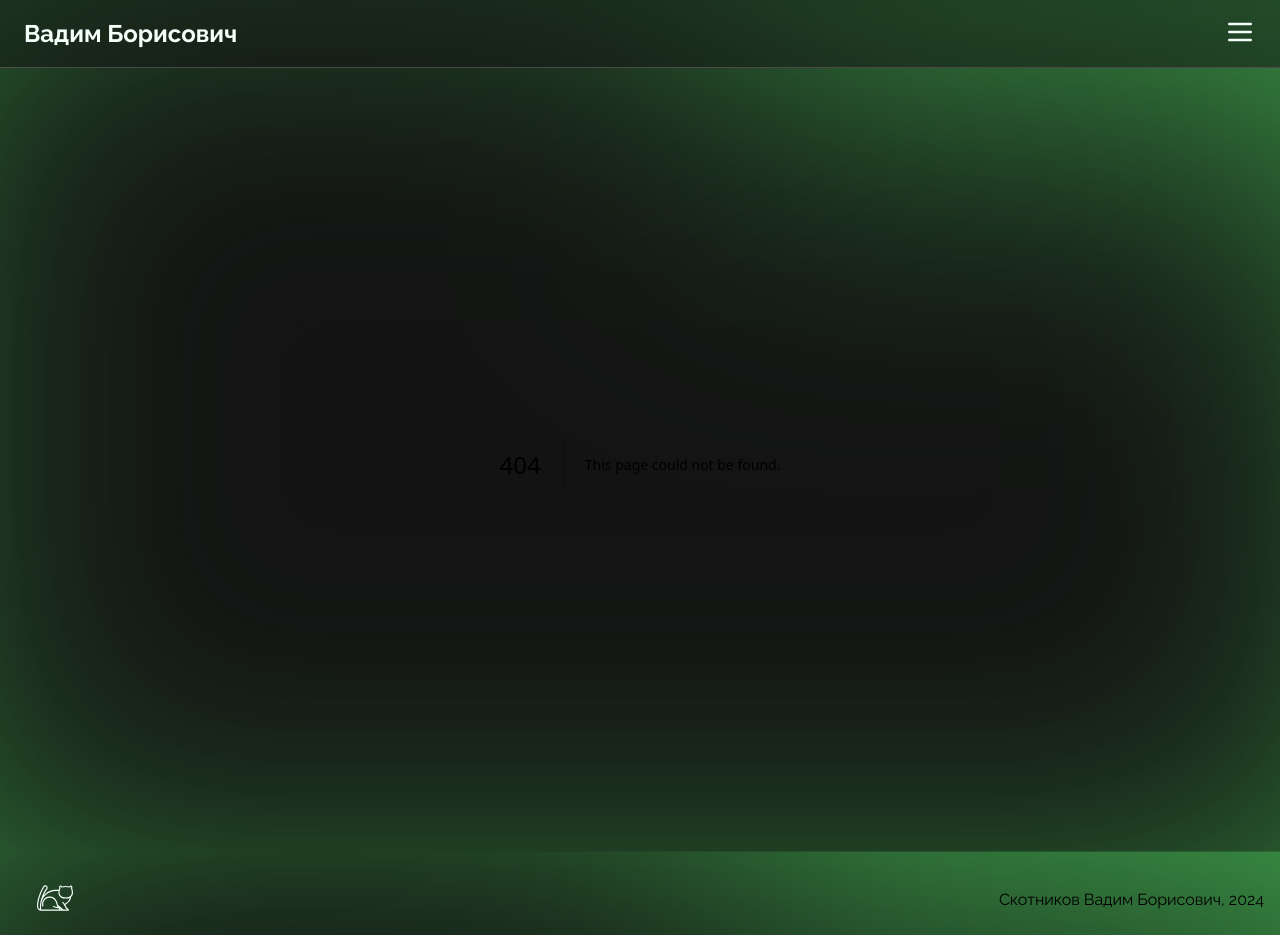
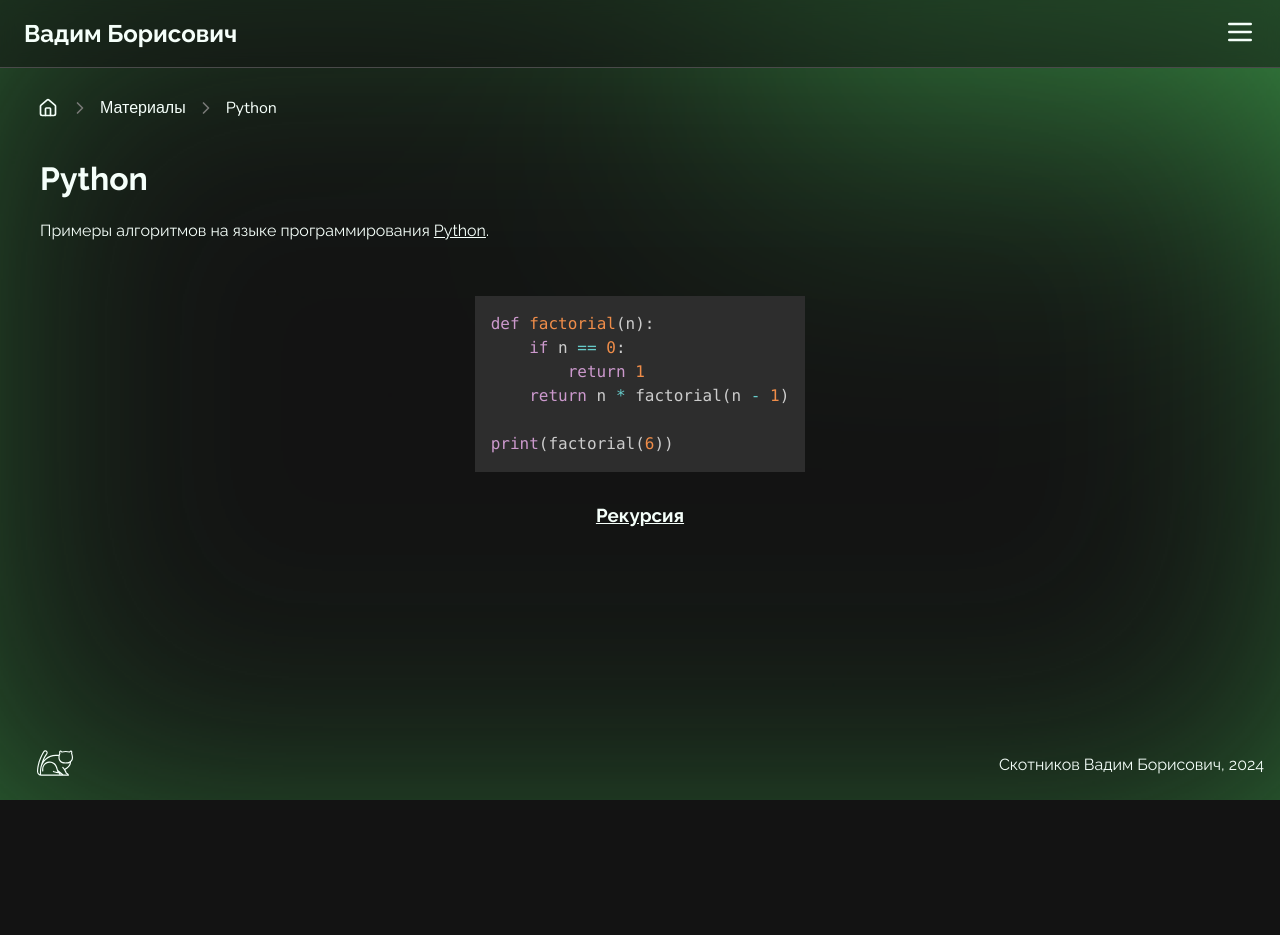
Before and after one commit to svbinf-ru/svbinf.ru, a Next.js app: page /materials/python in a window 1280 px wide. Before the commit this address had no page. After the commit the page ends 800 px from the top, so only its background shows below. Built offline with nearby package versions, Linux system fonts and the light colour scheme.

Commit message:
feat(app): add content to the `/materials/python`

```diff
--- /dev/null
+++ b/app/materials/python/page.tsx
@@ -0,0 +1,43 @@
+import '@/public/prism/prism.css'
+
+import Link from 'next/link'
+import Script from 'next/script'
+
+import { Box } from '@/components/Box'
+import { Breadcrumbs } from '@/components/Breadcrumbs'
+import { Container } from '@/components/Container'
+import { codeExamples } from '@/content/materials/python'
+
+export default function Python() {
+    return (
+        <main>
+            <Breadcrumbs
+                items={[
+                    { href: '/materials', label: 'Материалы' },
+                    { href: '/materials/python', label: 'Python' },
+                ]}
+            />
+            <Container>
+                <h1>Python</h1>
+                <p>
+                    Примеры алгоритмов на языке программирования{' '}
+                    <Link href="https://www.python.org/" target="_blank">
+                        Python
+                    </Link>
+                    .
+                </p>
+                {codeExamples.map((c) => (
+                    <Box key={c.caption}>
+                        <pre>
+                            <code className="language-python">{c.code}</code>
+                        </pre>
+                        <Link href={c.playground} target="_blank">
+                            <h3>{c.caption}</h3>
+                        </Link>
+                    </Box>
+                ))}
+            </Container>
+            <Script src="/prism/prism.js" />
+        </main>
+    )
+}
```
